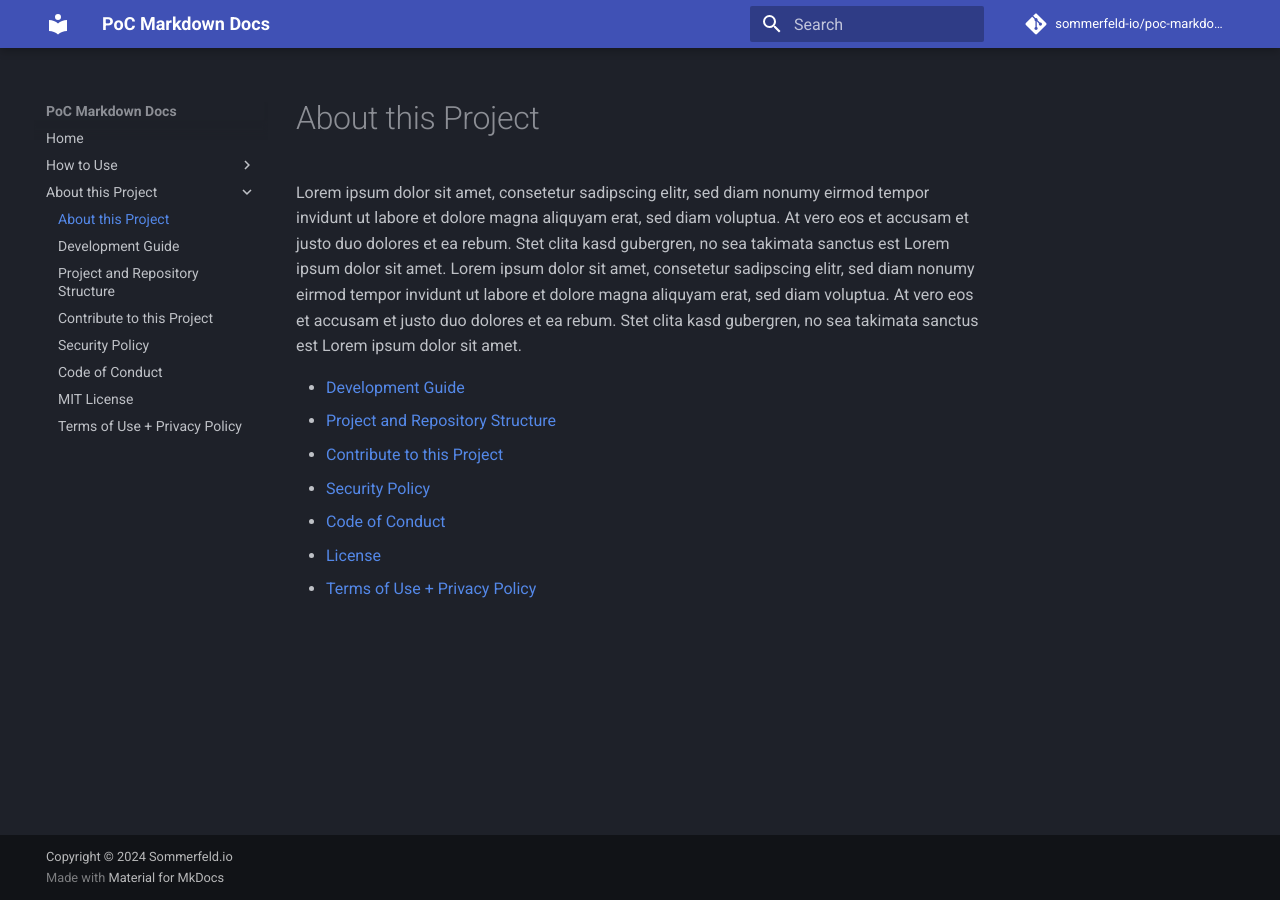
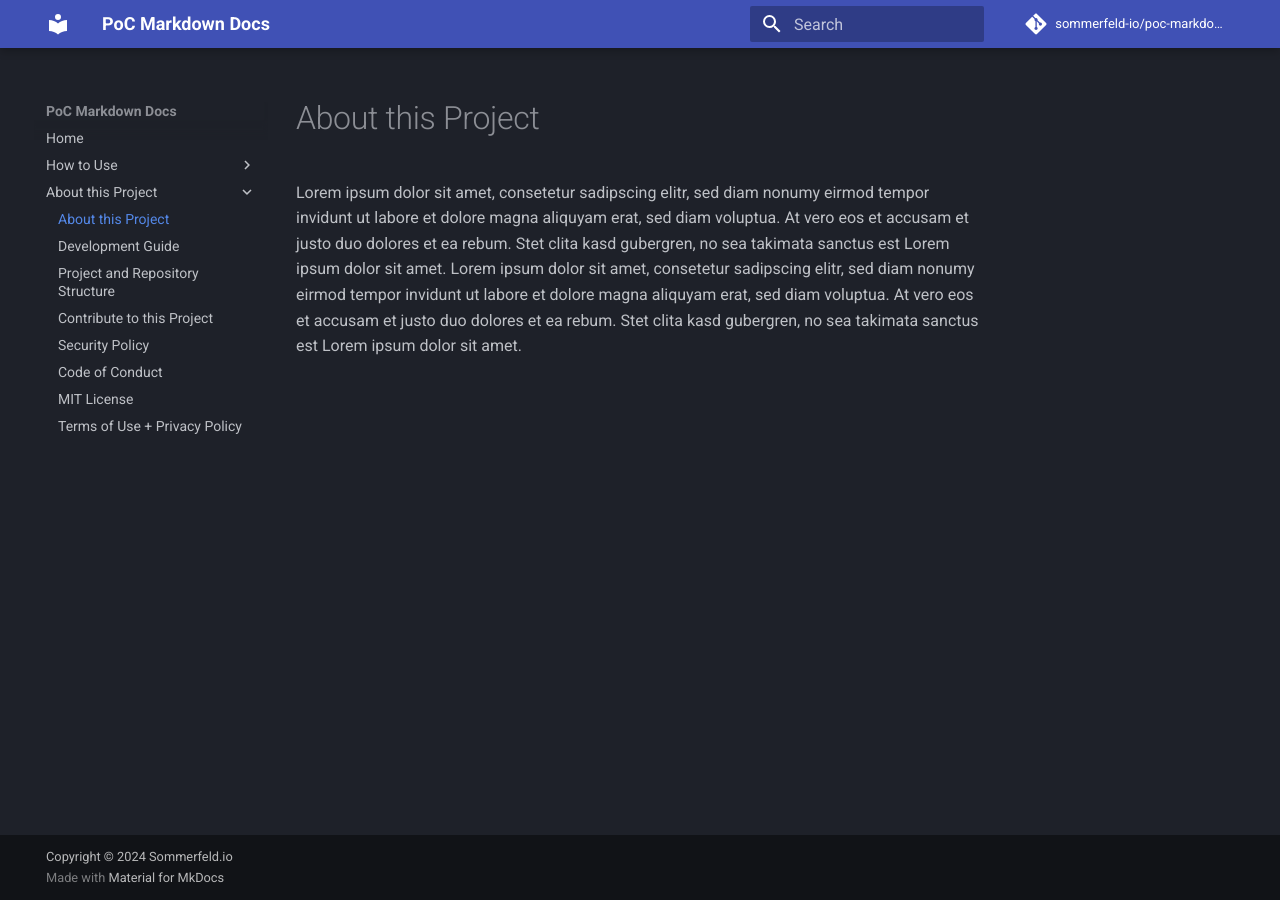
Before and after one commit to sommerfeld-io/template-repository, an MkDocs documentation site: the page built from docs/content/about/index.md, in a window 1280 px wide. Built offline with MkDocs 1.6.1 and Material for MkDocs 9.7.7, drawn with Linux system fonts in a browser that asks for light colours; comment, search, counter and statistics services are not loaded.

Commit message:
docs: minor update

```diff
--- a/docs/content/about/index.md
+++ b/docs/content/about/index.md
@@ -1,13 +1,3 @@
 # About this Project
 
 Lorem ipsum dolor sit amet, consetetur sadipscing elitr, sed diam nonumy eirmod tempor invidunt ut labore et dolore magna aliquyam erat, sed diam voluptua. At vero eos et accusam et justo duo dolores et ea rebum. Stet clita kasd gubergren, no sea takimata sanctus est Lorem ipsum dolor sit amet. Lorem ipsum dolor sit amet, consetetur sadipscing elitr, sed diam nonumy eirmod tempor invidunt ut labore et dolore magna aliquyam erat, sed diam voluptua. At vero eos et accusam et justo duo dolores et ea rebum. Stet clita kasd gubergren, no sea takimata sanctus est Lorem ipsum dolor sit amet.
-
-<!-- TODO ... Sub-Nav (auto-generated) -->
-
-- [Development Guide](development-guide.md)
-- [Project and Repository Structure](project-structure.md)
-- [Contribute to this Project](contribute.md)
-- [Security Policy](security.md)
-- [Code of Conduct](code-of-conduct.md)
-- [License](license.md)
-- [Terms of Use + Privacy Policy](terms.md)
```
Also changed, not shown: docs/content/index.md (+2 -6 lines).
